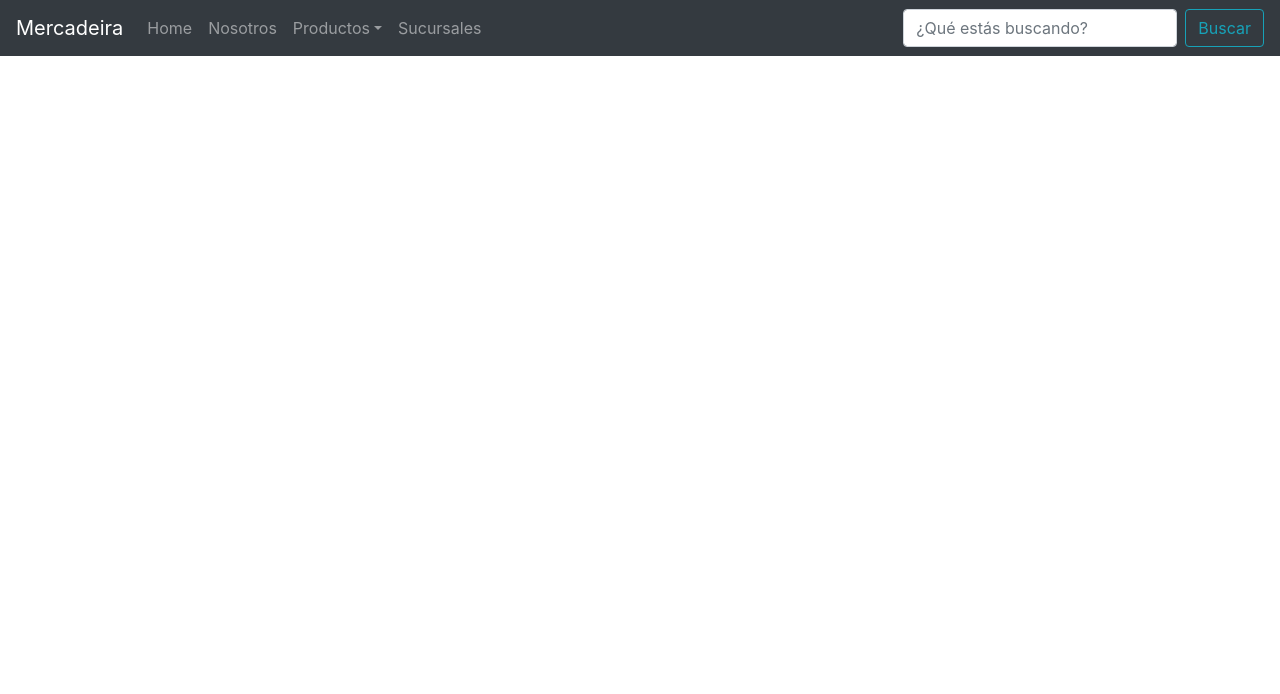
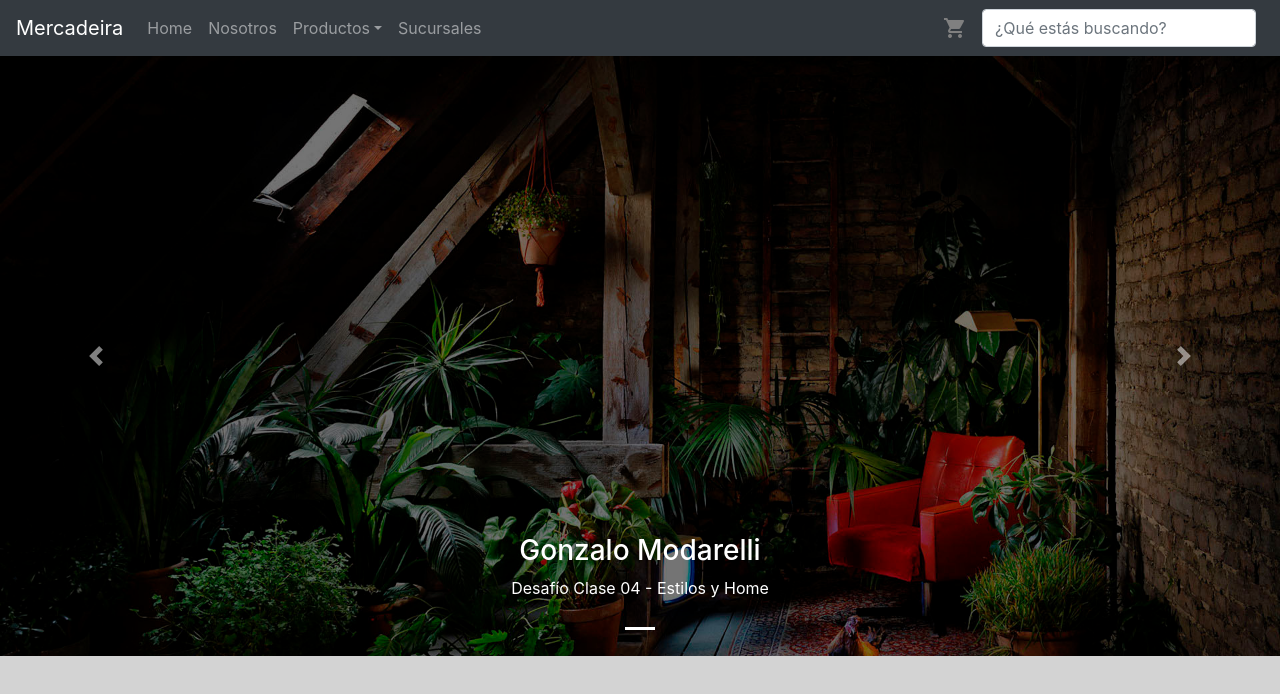
Before and after one commit to gonzamoda/reactcoder, a React (Create React App) app: page / in a window 1280 px wide. Shown: the top 694 px of the page. Built offline with nearby package versions, Linux system fonts and the light colour scheme.

Commit message:
Desafío 04 - Estilos y Home

```diff
--- a/public/index.html
+++ b/public/index.html
@@ -24,6 +24,10 @@
       work correctly both with client-side routing and a non-root public URL.
       Learn how to configure a non-root public URL by running `npm run build`.
     -->
+    <link
+      rel="stylesheet"
+      href="https://fonts.googleapis.com/icon?family=Material+Icons"
+    />
     <title>React App</title>
   </head>
   <body>
--- a/src/App.js
+++ b/src/App.js
@@ -1,8 +1,14 @@
 import "bootstrap/dist/css/bootstrap.min.css";
 import NavBarMarket from "./components/NavBarMarket";
+import SliderPrincipal from "./components/SliderPrincipal";
 
 const App = () => {
-  return <NavBarMarket />;
+  return (
+    <>
+      <NavBarMarket />
+      <SliderPrincipal numeroDesafio="04" tituloDesafio="Estilos y Home" />
+    </>
+  );
 };
 
 export default App;
--- /dev/null
+++ b/src/CartWidget.js
@@ -0,0 +1,9 @@
+const CartWidget = () => {
+  return (
+    <a href="#1" id="cartWidget" className="material-icons">
+      shopping_cart
+    </a>
+  );
+};
+
+export default CartWidget;
--- a/src/components/NavBarMarket.js
+++ b/src/components/NavBarMarket.js
@@ -2,8 +2,8 @@ import Navbar from "react-bootstrap/Navbar";
 import Nav from "react-bootstrap/Nav";
 import Form from "react-bootstrap/Form";
 import FormControl from "react-bootstrap/FormControl";
-import Button from "react-bootstrap/Button";
 import NavDropdown from "react-bootstrap/NavDropdown";
+import CartWidget from "../CartWidget";
 
 const NavBarMarket = () => {
   return (
@@ -13,7 +13,6 @@ const NavBarMarket = () => {
         <Nav className="mr-auto">
           <Nav.Link href="#home">Home</Nav.Link>
           <Nav.Link href="#features">Nosotros</Nav.Link>
-
           <NavDropdown title="Productos" id="basic-nav-dropdown">
             <NavDropdown.Item href="#action/3.1">Plantas</NavDropdown.Item>
             <NavDropdown.Item href="#action/3.2">Macetas</NavDropdown.Item>
@@ -25,13 +24,13 @@ const NavBarMarket = () => {
           </NavDropdown>
           <Nav.Link href="#pricing">Sucursales</Nav.Link>
         </Nav>
+        <CartWidget />
         <Form inline>
           <FormControl
             type="text"
             placeholder="¿Qué estás buscando?"
             className="mr-sm-2"
           />
-          <Button variant="outline-info">Buscar</Button>
         </Form>
       </Navbar>
     </>
--- /dev/null
+++ b/src/components/SliderPrincipal.js
@@ -0,0 +1,20 @@
+import Carousel from "react-bootstrap/Carousel";
+import slider01 from "../images/slider01.jpg";
+
+const SliderPrincipal = ({ numeroDesafio, tituloDesafio }) => {
+  return (
+    <Carousel>
+      <Carousel.Item>
+        <img className="d-block w-100" src={slider01} alt="First slide" />
+        <Carousel.Caption>
+          <h3>Gonzalo Modarelli</h3>
+          <p>
+            Desafío Clase {numeroDesafio} - {tituloDesafio}
+          </p>
+        </Carousel.Caption>
+      </Carousel.Item>
+    </Carousel>
+  );
+};
+
+export default SliderPrincipal;
--- a/src/style.css
+++ b/src/style.css
@@ -0,0 +1,13 @@
+body {
+  background-color: lightgrey;
+}
+
+#cartWidget {
+  margin-right: 15px;
+  color: grey;
+  text-decoration: none;
+}
+
+#cartWidget:hover {
+  color: lightgrey;
+}
```
Also changed, not shown: src/images/slider01.jpg (added), 1 other file (tests, documents, lock files or other folders).
